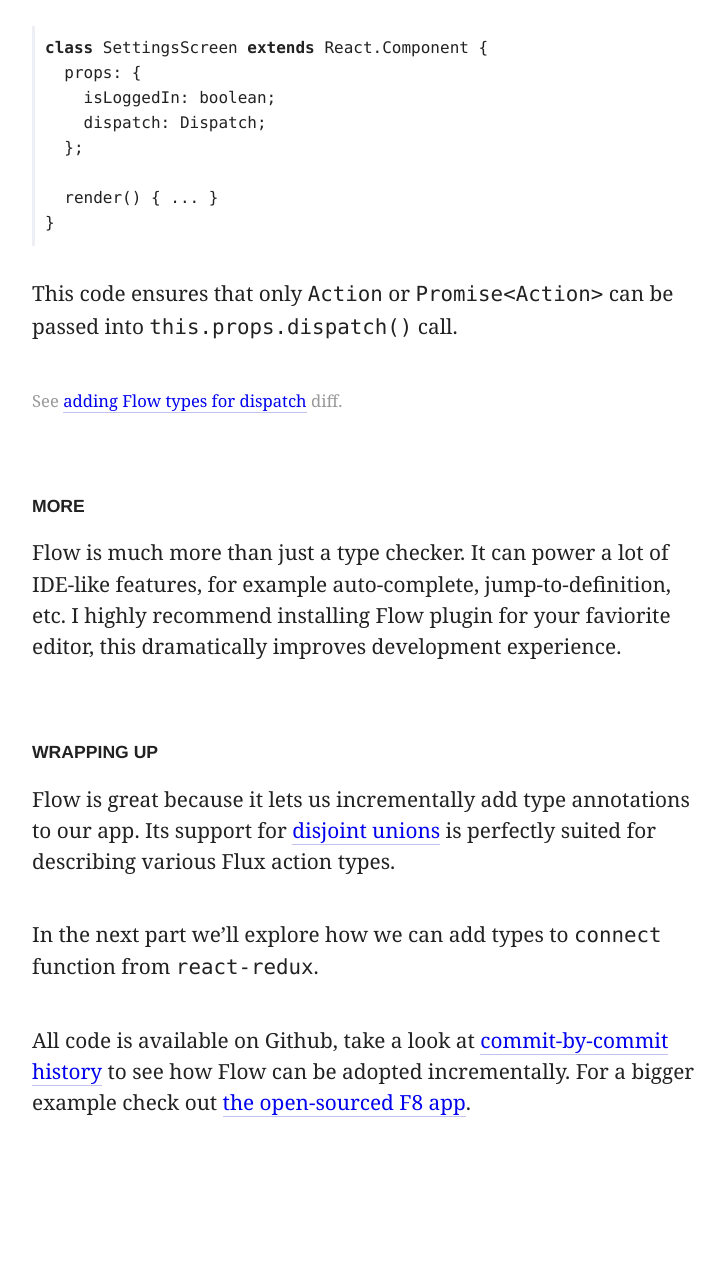
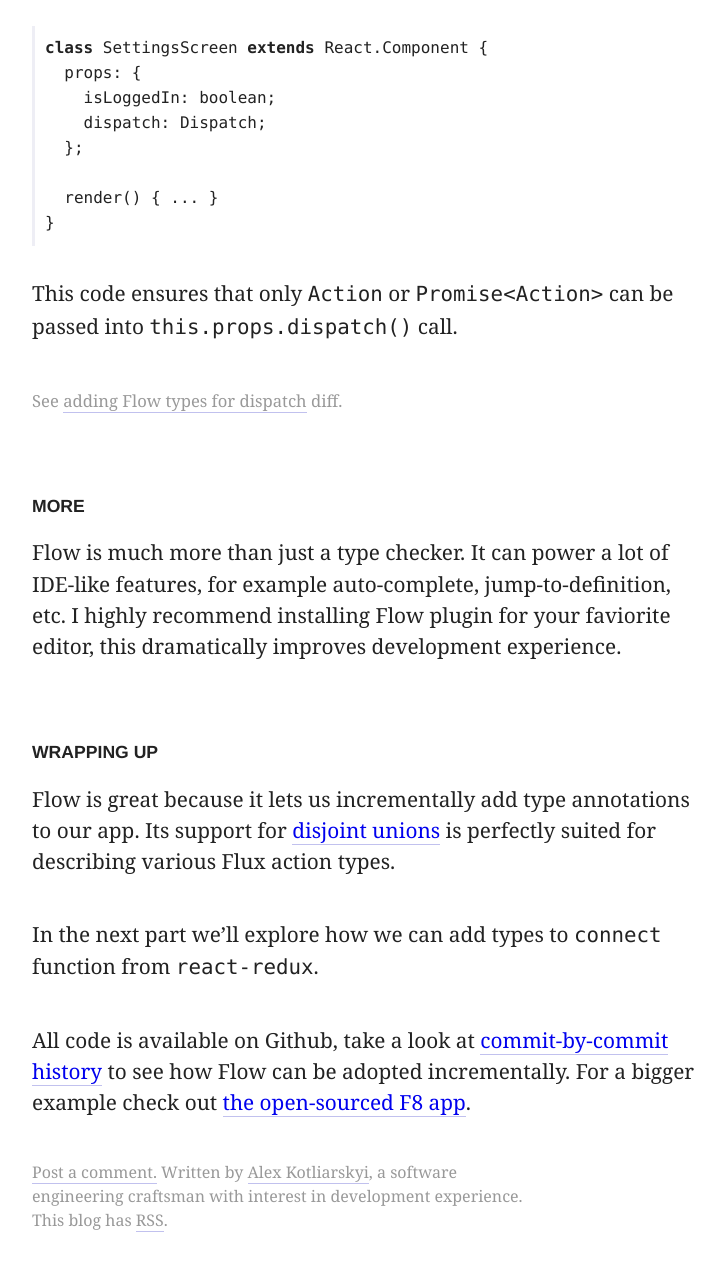
Before and after one commit to frantic/frantic.github.io, a Jekyll site: the page built from _posts/2016-05-28-using-redux-with-flow.md, in a window 1280 px wide and 1400 px high, scrolled down 5486 px. Shown: the top 1271 px of the window, without its empty margins (104-829 px from the left). Built offline with Jekyll 4.4.1, drawn with Linux system fonts in a browser that asks for light colours.

Commit message:
Add footer

```diff
--- a/_config.yml
+++ b/_config.yml
@@ -1,5 +1,6 @@
 title: frantic.im
-author: frantic
+author: Alex Kotliarskyi
+author_tagline: a software engineering craftsman with interest in development experience
 permalink: :title
 email: contact@frantic.im
 description: Occasional posts on technology and stuff
--- a/_layouts/default.html
+++ b/_layouts/default.html
@@ -4,7 +4,7 @@
     <meta charset="utf-8">
     <meta name="viewport" content="width=device-width, initial-scale=1">
 
-    <title>{% if page.title %}{{ page.title | escape }}{% else %}{{ site.title | escape }}{% endif %}</title>
+    <title>{% if page.title %}{{ page.title | escape }} / {% endif %}{{ site.title | escape }}</title>
     <meta name="author" content="{{ site.author }}">
     <meta name="description" content="{% if page.excerpt %}{{ page.excerpt | strip_html | strip_newlines | truncate: 160 }}{% else %}{{ site.description }}{% endif %}">
 
@@ -13,10 +13,12 @@
 
     <style type="text/css" media="screen">
       img { max-width: 100% }
-      p,ul,ol,pre { max-width: 32em; line-height: 1.5; font-size: 1rem; font-weight: 200; margin-bottom: 2em; }
+      p,ul,ol,pre,footer { max-width: 32em; line-height: 1.5; font-size: 1rem; font-weight: 200; margin-bottom: 2em; }
       body { font-family: georgia; color: #222; }
       time { color: #aaa; }
-      h1, h2, h3, h4 { font-family: Helvetica; text-transform: uppercase; }
+      h1, h2, h3, h4 { font-family: Helvetica; text-transform: uppercase; max-width: 32em; }
+      footer { color: #999 }
+      footer a, small a { color: #999; }
       h1 { font-size: 1.2rem; }
       h2, h3, h4 { font-size: 1.1rem; margin-top: 80px; }
       a { text-decoration: none; border-bottom: solid 1px rgba(50, 50, 200, 0.3); }
--- a/_layouts/post.html
+++ b/_layouts/post.html
@@ -7,4 +7,9 @@ layout: default
     <h1>{{ page.title }}</h1>
   </header>
   {{ content }}
+  <footer>
+    <a href="mailto:{{ site.email | escape }}?subject={{ page.title | escape }}" title="Yep. Email. Pretty oldschool, huh?">Post a comment.</a>
+    Written by <a href="/">{{ site.author | escape }}</a>, {{ site.author_tagline | escape}}.
+    This blog has <a href="{{ "/feed.xml" | prepend: site.baseurl | prepend: site.url }}">RSS</a>.
+    </footer>
 </article>
```
